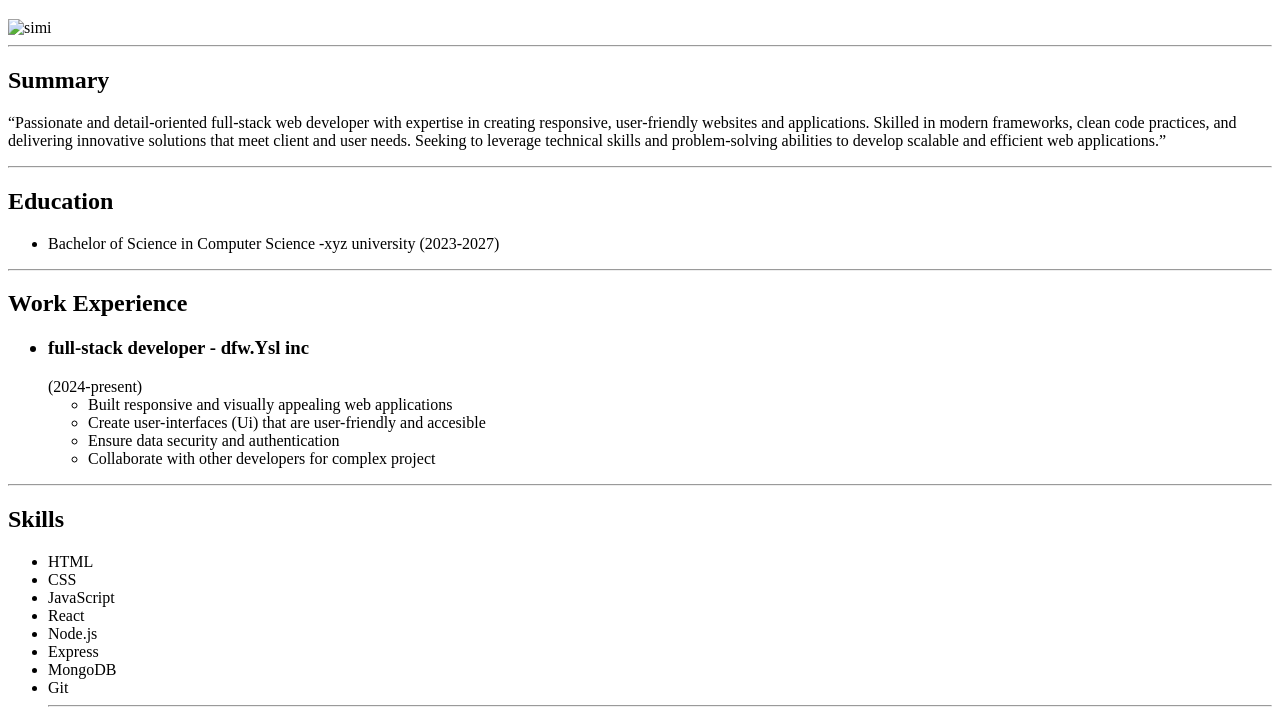
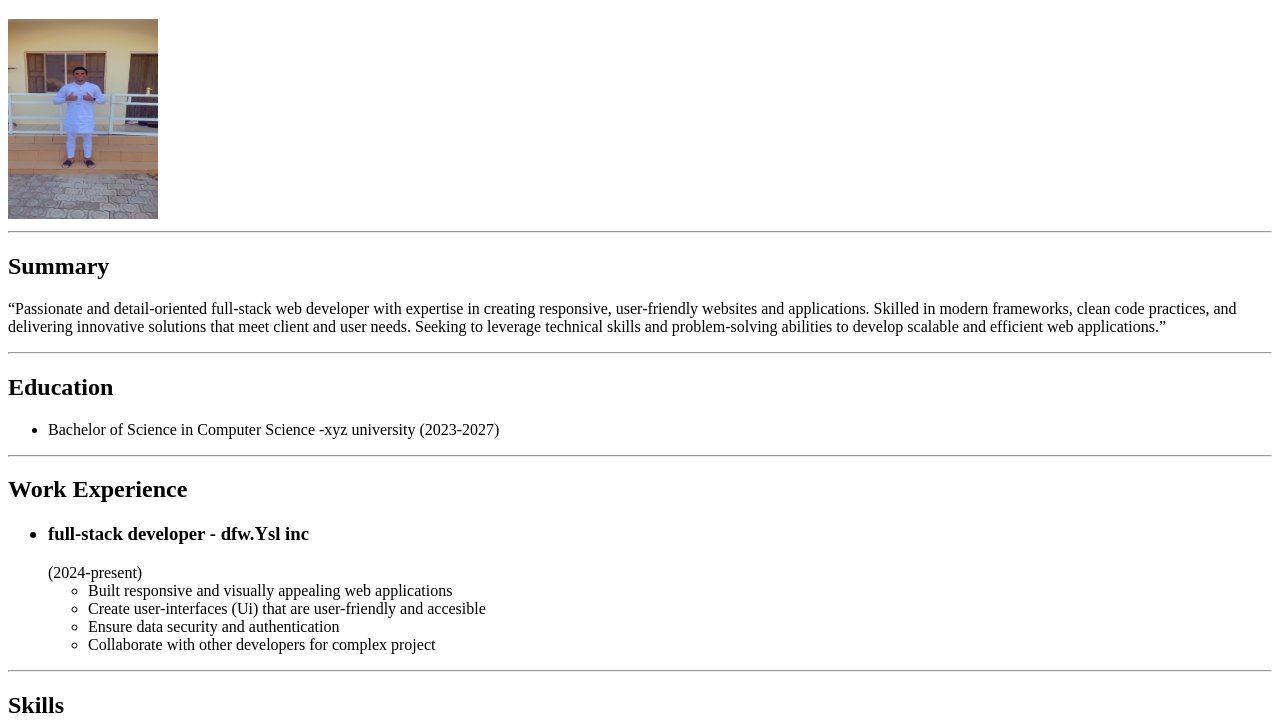
Before and after one commit to Homelander098/html-Portfolio, a plain HTML site: page index.html in a window 1280 px wide. Shown: the part 61-785 px from the top of the page. Drawn offline with Linux system fonts and the light colour scheme; the site is published under a folder, as on GitHub Pages, so addresses that start at the root find nothing.

Commit message:
Update index.html

```diff
--- a/index.html
+++ b/index.html
@@ -7,7 +7,7 @@
 </head>
 <body>
     <h1>Osewa simi</h1>
-    <img src="/simi.jpeg" alt="simi" style="width: 150px;" height="200px">
+    <img src="simi.jpeg" alt="simi" style="width: 150px;" height="200px">
     <hr>
     <h2>Summary</h2>
     <p>
```
